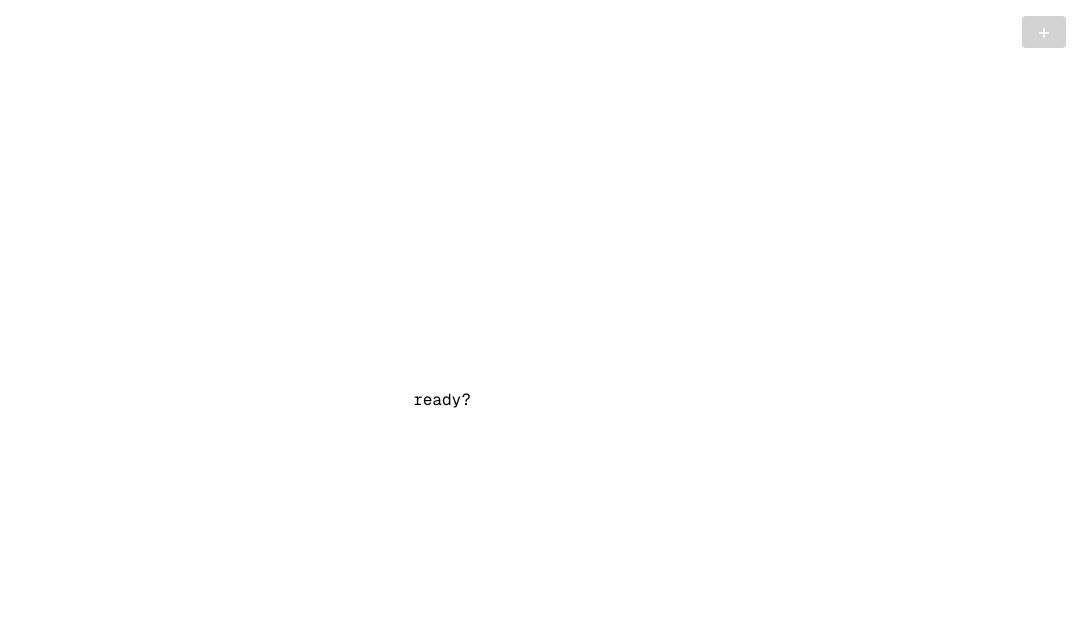
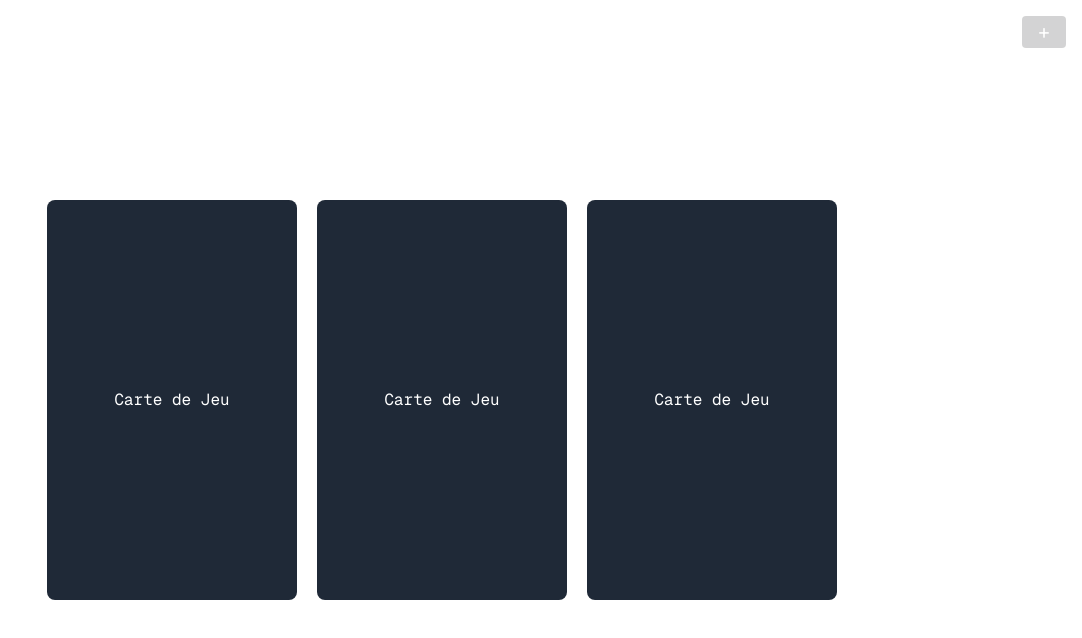
Before and after one commit to MaelBriantin/gear-up-or-shut-up, a React (Vite) app: page /play in a window 1280 px wide. Shown: the top 638 px of the page, without its empty margins (198-1280 px from the left). Built offline with nearby package versions, Linux system fonts and the light colour scheme.

Commit message:
feat(motion): add frame motion and firts animation test

```diff
--- a/package.json
+++ b/package.json
@@ -11,6 +11,7 @@
   },
   "dependencies": {
     "@types/node": "^22.7.4",
+    "framer-motion": "^11.11.11",
     "react": "^18.3.1",
     "react-dom": "^18.3.1",
     "react-router-dom": "^6.26.2",
--- a/src/layouts/MainLayout/index.tsx
+++ b/src/layouts/MainLayout/index.tsx
@@ -3,7 +3,7 @@ import { Outlet } from "react-router-dom";
 
 export const MainLayout = () => {
     return (
-        <main className="relative flex flex-col items-center justify-center w-full h-screen font-mono text-black bg-white dark:bg-zinc-900 dark:text-white">
+        <main className="relative flex flex-col items-center justify-center w-full h-screen overflow-hidden font-mono text-black bg-white dark:bg-zinc-900 dark:text-white">
             <OptionsInterface />
             <Outlet />
         </main>
--- a/src/pages/HomePage/index.tsx
+++ b/src/pages/HomePage/index.tsx
@@ -1,7 +1,9 @@
 import { Button } from '@components';
 import { useData } from '@hooks';
+import { useNavigate } from 'react-router-dom';
 
 export const HomePage = () => {
+    const navigate = useNavigate();
     return (
         <main className="flex flex-col items-start justify-center gap-12 p-4 mx-auto md:w-6/12">
             <h1 className="flex justify-center w-full text-4xl font-bold">
@@ -15,14 +17,8 @@ export const HomePage = () => {
                 <p className="text-lg">{useData('home.paragraphs.2')}</p>
             </article>
             <div className="flex flex-col items-center w-full gap-4 mx-auto mt-4 md:w-full md:justify-center md:flex-row">
-                <Button className='w-40'>
-                    Berzerker
-                </Button>
-                <Button  className='w-40'>
-                    Wizard
-                </Button>
-                <Button  className='w-40' >
-                    Rogue
+                <Button className='w-40' onClick={() => navigate('/play')}>
+                    Start the Game
                 </Button>
             </div>
         </main>
--- a/src/pages/PlayPage/index.tsx
+++ b/src/pages/PlayPage/index.tsx
@@ -1,3 +1,46 @@
+import { motion } from "framer-motion"
+
 export const PlayPage = () => {
-    return <div>ready?</div>;
+    const handleCardClick = (event: React.MouseEvent<HTMLDivElement>) => {
+        const card = event.currentTarget;
+        card.classList.toggle("flipped");
+    };
+
+    return (
+        <div className="flex flex-row items-center justify-center gap-5">
+            <motion.div
+                className="flex items-center justify-center text-white bg-gray-800 rounded-lg w-[250px] h-[400px] hover:cursor-pointer select-none"
+                initial={{ y: "100vh" }}
+                animate={{ y: 0 }}
+                exit={{ y: "100vh" }}
+                transition={{ type: "spring", stiffness: 120 }}
+                whileHover={{ scale: 1.05 }}
+                onClick={handleCardClick}
+            >
+                <h1>Carte de Jeu</h1>
+            </motion.div>
+            <motion.div
+                className="flex items-center justify-center text-white bg-gray-800 rounded-lg w-[250px] h-[400px] hover:cursor-pointer select-none"
+                initial={{ y: "100vh" }}
+                animate={{ y: 0 }}
+                exit={{ y: "100vh" }}
+                transition={{ type: "spring", stiffness: 120, delay: 0.1 }} // Ajout du délai ici
+                whileHover={{ scale: 1.05 }}
+                onClick={handleCardClick}
+            >
+                <h1>Carte de Jeu</h1>
+            </motion.div>
+            <motion.div
+                className="flex items-center justify-center text-white bg-gray-800 rounded-lg w-[250px] h-[400px] hover:cursor-pointer select-none"
+                initial={{ y: "100vh" }}
+                animate={{ y: 0 }}
+                exit={{ y: "100vh" }}
+                transition={{ type: "spring", stiffness: 120, delay: 0.2 }} // Ajout du délai ici
+                whileHover={{ scale: 1.05 }}
+                onClick={handleCardClick}
+            >
+                <h1>Carte de Jeu</h1>
+            </motion.div>
+        </div>
+    );
 };
```
Also changed, not shown: 1 other file (tests, documents, lock files or other folders).
